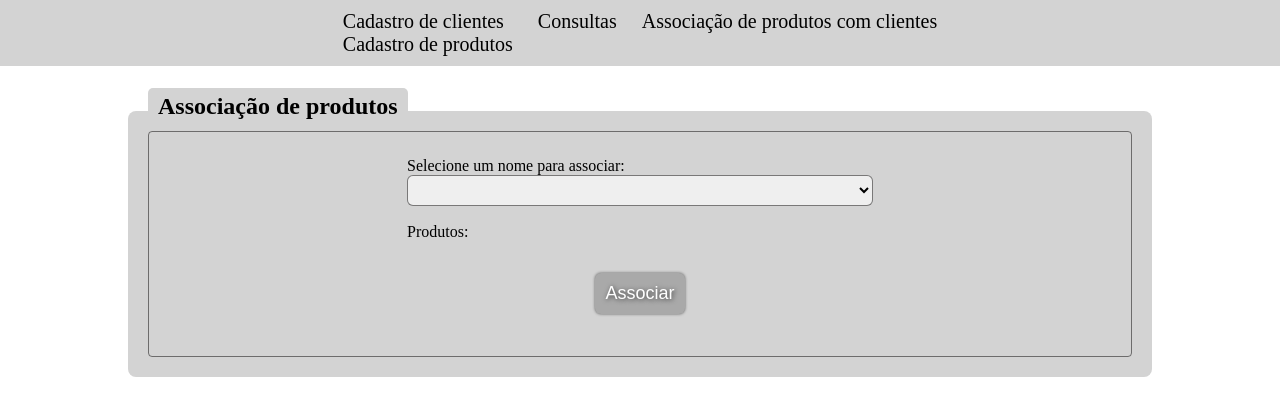
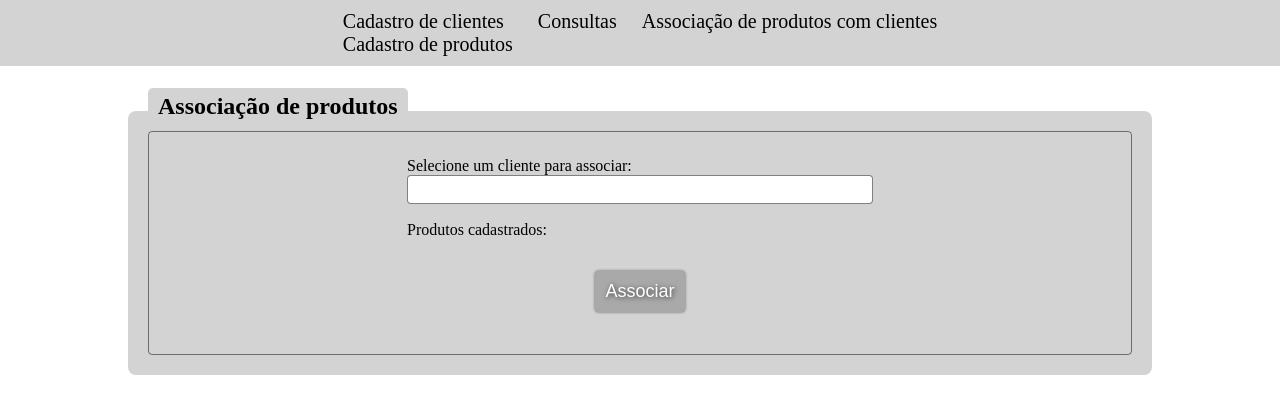
Before and after one commit to jhonyfreitasdev/data-stone-test-frontend-vue, a Vue app: page /association in a window 1280 px wide. Shown: the top 416 px of the page. Built offline with nearby package versions, Linux system fonts and the light colour scheme.

Commit message:
Adicionando lista de autocomplete no busca de nome de clientes

```diff
--- a/src/components/form/AssociationForm.vue
+++ b/src/components/form/AssociationForm.vue
@@ -3,16 +3,18 @@
         <h2> Associação de produtos </h2>
 
         <form @submit.prevent="submitForm">
-            <div class="input-container">
-                <label for="names">Selecione um nome para associar:</label>
-                <select v-model="selectedName" name="names" id="names">
-                    <option value=""></option>
-                    <option v-for="name in nameList" :key="name.document" :value="name.name">{{ name.name }}</option>
-                </select>
+            <div class="input-container autocomplete-container">
+                <label for="names">Selecione um cliente para associar:</label>
+                <input v-model="selectedName" @input="onChangeInput" type="text" name="name" id="names">
+                <ul class="autocomplete-list">
+                    <li v-for="customer in autocompleteList" @click="selectCustomer(customer)" :key="customer.document">
+                        {{ customer.name }}
+                    </li>
+                </ul>
             </div>
 
             <div class="input-container">
-                <label for="names"> Produtos: </label>
+                <label for="names"> Produtos cadastrados: </label>
                 <div v-for="product in productList" :key="product.name">
                     <input type="checkbox" v-model="selectedProduct" :value="product" :id="product.name">
                     {{ product.name }}
@@ -32,22 +34,54 @@ export default {
     name: 'association-form',
     data() {
         return {
-            nameList: this.$store.state.customers,
-            productList: this.$store.state.products,
+            customerList: this.$store.state.customers || [],
+            productList: this.$store.state.products || [],
             selectedName: '',
+            autocompleteList: [],
             selectedProduct: []
         }
     },
     methods: {
+        onChangeInput() {
+            const inputValue = this.selectedName.toLowerCase();
+            const customerList = this.$store.state.customers;
+            const filteredNames = customerList.filter(customer => customer.name.toLowerCase().startsWith(inputValue));
+
+            inputValue !== '' ? this.autocompleteList = filteredNames : this.autocompleteList = [];
+
+            if (filteredNames.length === 0) this.autocompleteList = [{ name: 'Usuário não encontrado' }];
+        },
+        selectCustomer(customer) {
+            if ( customer.name === 'Usuário não encontrado' ) {
+                this.selectedName = '';
+                this.autocompleteList = [];
+            } else{
+                this.selectedName = customer.name;
+                this.autocompleteList = [];
+            }
+        },
         submitForm() {
-            const productList = this.selectedProduct.map(product => product.name);
-
-            this.$store.commit('createAssociationList', {
-                name: this.selectedName,
-                productList
+            const newCustomerList = this.customerList.map(item => {
+                if (item.name === this.selectedName) {
+                    return {
+                        name: item.name,
+                        document: item.document,
+                        tel: item.tel,
+                        mail: item.mail,
+                        activatedStatus: item.activatedStatus,
+                        associatedProducts: [
+                            ...item.associatedProducts,
+                            ...this.selectedProduct
+                        ]
+                    }
+                } else {
+                    return item
+                }
             });
-
-            console.log(this.$store.state.association);
+            this.customerList = newCustomerList;
+            this.$store.commit('updateCustomerList', newCustomerList);
+            this.selectedName = '';
+            this.selectedProduct = [];
         }
     }
 }
@@ -85,15 +119,9 @@ export default {
 
 .form-container form .input-container input {
     border: 1px solid #1d1c1c8e;
-    border-radius: 6px;
+    border-radius: 4px;
     padding: 6px;
-}
-
-.form-container form .input-container input,
-select {
-    border: 1px solid #1d1c1c8e;
-    border-radius: 6px;
-    padding: 6px;
+    z-index: 1;
 }
 
 .form-container form .input-container .btn-submit {
@@ -107,4 +135,24 @@ select {
     margin: 15px auto 0 auto;
     padding: 10px;
 }
+
+.form-container form .input-container.autocomplete-container {
+    position: relative;
+}
+
+.form-container form .input-container.autocomplete-container .autocomplete-list {
+    position: absolute;
+    bottom: 0;
+    left: 0;
+    transform: translateY(100%);
+    background-color: #f4f4f4;
+    border-radius: 4px;
+    width: 100%;
+}
+
+.form-container form .input-container.autocomplete-container .autocomplete-list li {
+    font-size: 14px;
+    margin: 8px;
+    cursor: pointer;
+}
 </style>
```
